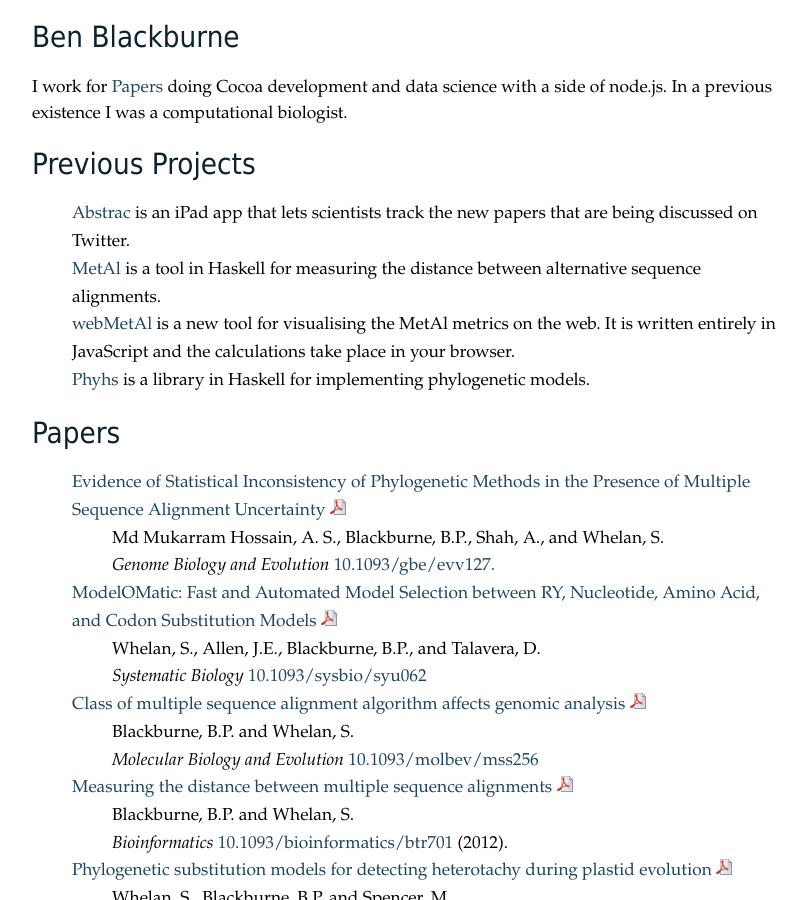
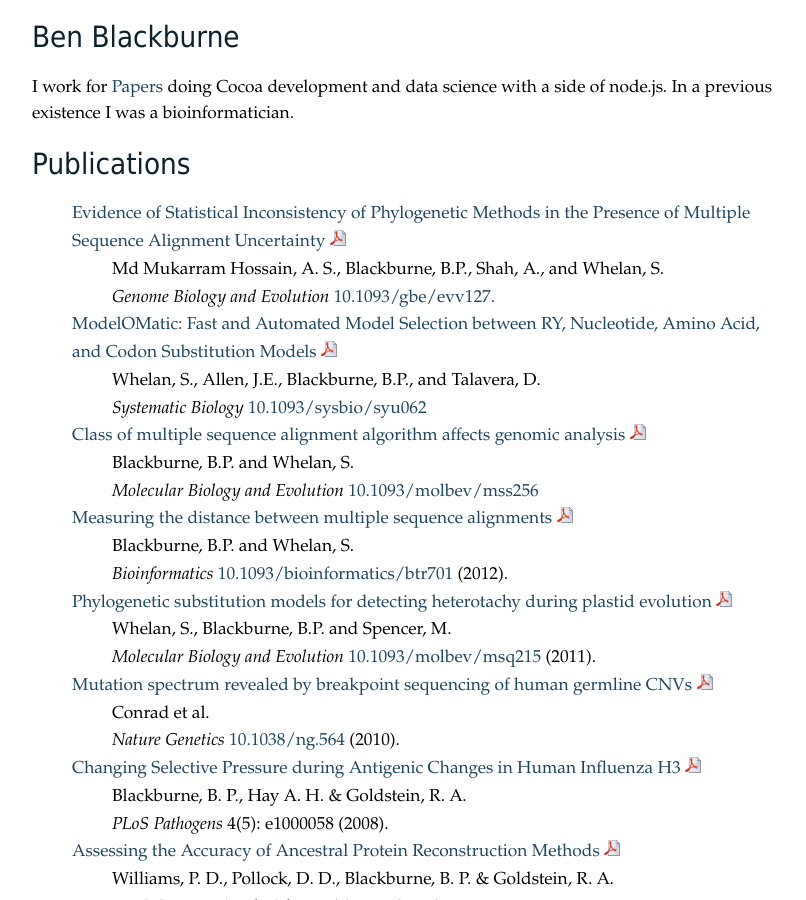
Before and after one commit to benb/benb.github.com, a Jekyll site: the page built from index.md, in a window 1280 px wide and 900 px high. Shown: the whole window, without its empty margins (233-1039 px from the left). Built offline with Jekyll 4.4.1, drawn with Linux system fonts in a browser that asks for light colours; a style sheet for code colours, icons or effects is not loaded; some of the changed text lies outside the part shown.

Commit message:
Update front page

```diff
--- a/index.md
+++ b/index.md
@@ -6,17 +6,9 @@
 Ben Blackburne
 --------------
 
-I work for [Papers](http://papersapp.com/) doing Cocoa development and data science with a side of node.js. In a previous existence I was a computational biologist.
+I work for [Papers](http://papersapp.com/) doing Cocoa development and data science with a side of node.js. In a previous existence I was a bioinformatician.
 
-Previous Projects
------------------
-
-* [Abstrac](http://www.abstrac.net/) is an iPad app that lets scientists track the new papers that are being discussed on Twitter.
-* [MetAl](http://kumiho.smith.man.ac.uk/whelan/software/metal/) is a tool in Haskell for measuring the distance between alternative sequence alignments.
-* [webMetAl](http://webmetal.org/) is a new tool for visualising the MetAl metrics on the web. It is written entirely in JavaScript and the calculations take place in your browser.
-* [Phyhs](https://github.com/benb/EvoHaskell/) is a library in Haskell for implementing phylogenetic models.
-
-Papers
+Publications
 ------
 
 -   [Evidence of Statistical Inconsistency of Phylogenetic Methods in the Presence of Multiple Sequence Alignment Uncertainty](http://dx.doi.org/10.1093/gbe/evv127) [![](/icons/pdf.png)](http://gbe.oxfordjournals.org/content/7/8/2102.full.pdf)
@@ -63,6 +55,13 @@
 
 -   Matt Wood and Ben Blackburne. **Life in Data: The Story of DNA**. In *Beautiful Data*, Toby Segaran and Jeff Hammerbacher (eds.)
 
+Previous Projects
+-----------------
+
+* Abstrac was an iPad app to let scientists track the new papers that are being discussed on Twitter.
+* [MetAl](http://kumiho.smith.man.ac.uk/whelan/software/metal/) is a tool in Haskell for measuring the distance between alternative sequence alignments.
+* [webMetAl](https://github.com/benb/jsMetal) is a tool for visualising the MetAl metrics on the web. It is written entirely in JavaScript and the calculations take place in your browser.
+
 Contact
 -------
 
```
